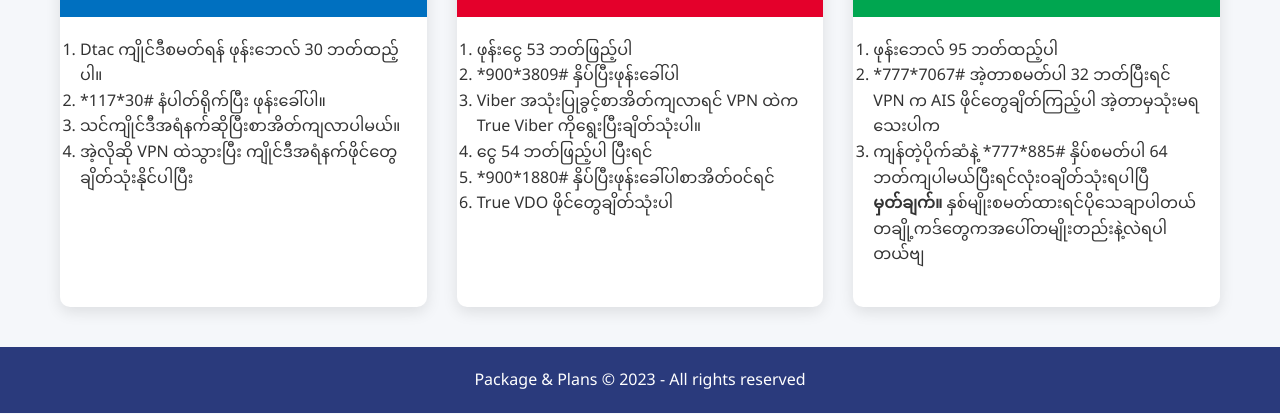
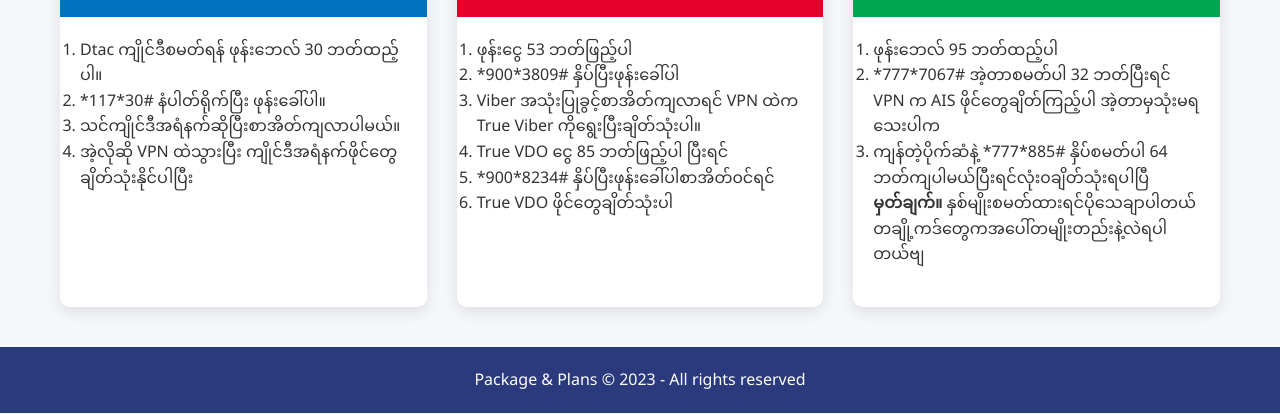
Before and after one commit to kindvpn/SIM, a plain HTML site: page index.html in a window 1280 px wide. Shown: the part 386-800 px from the top of the page. Drawn offline with Linux system fonts and the light colour scheme.

Commit message:
Update index.html

```diff
--- a/index.html
+++ b/index.html
@@ -219,8 +219,8 @@
                             <li>ဖုန်းငွေ 53 ဘတ်ဖြည့်ပါ</li>
                             <li>*900*3809# နှိပ်ပြီးဖုန်းခေါ်ပါ</li>
                             <li>Viber အသုံးပြုခွင့်စာအိတ်ကျလာရင် VPN ထဲက True Viber ကိုရွေးပြီးချိတ်သုံးပါ။</li>
-                            <li>ငွေ 54 ဘတ်ဖြည့်ပါ ပြီးရင်</li>
-                            <li>*900*1880# နှိပ်ပြီးဖုန်းခေါ်ပါစာအိတ်၀င်ရင်</li>
+                            <li>True VDO ငွေ 85 ဘတ်ဖြည့်ပါ ပြီးရင်</li>
+                            <li>*900*8234# နှိပ်ပြီးဖုန်းခေါ်ပါစာအိတ်၀င်ရင်</li>
                             <li>True VDO ဖိုင်တွေချိတ်သုံးပါ</li>
                         </ol>
                     </div>
```
